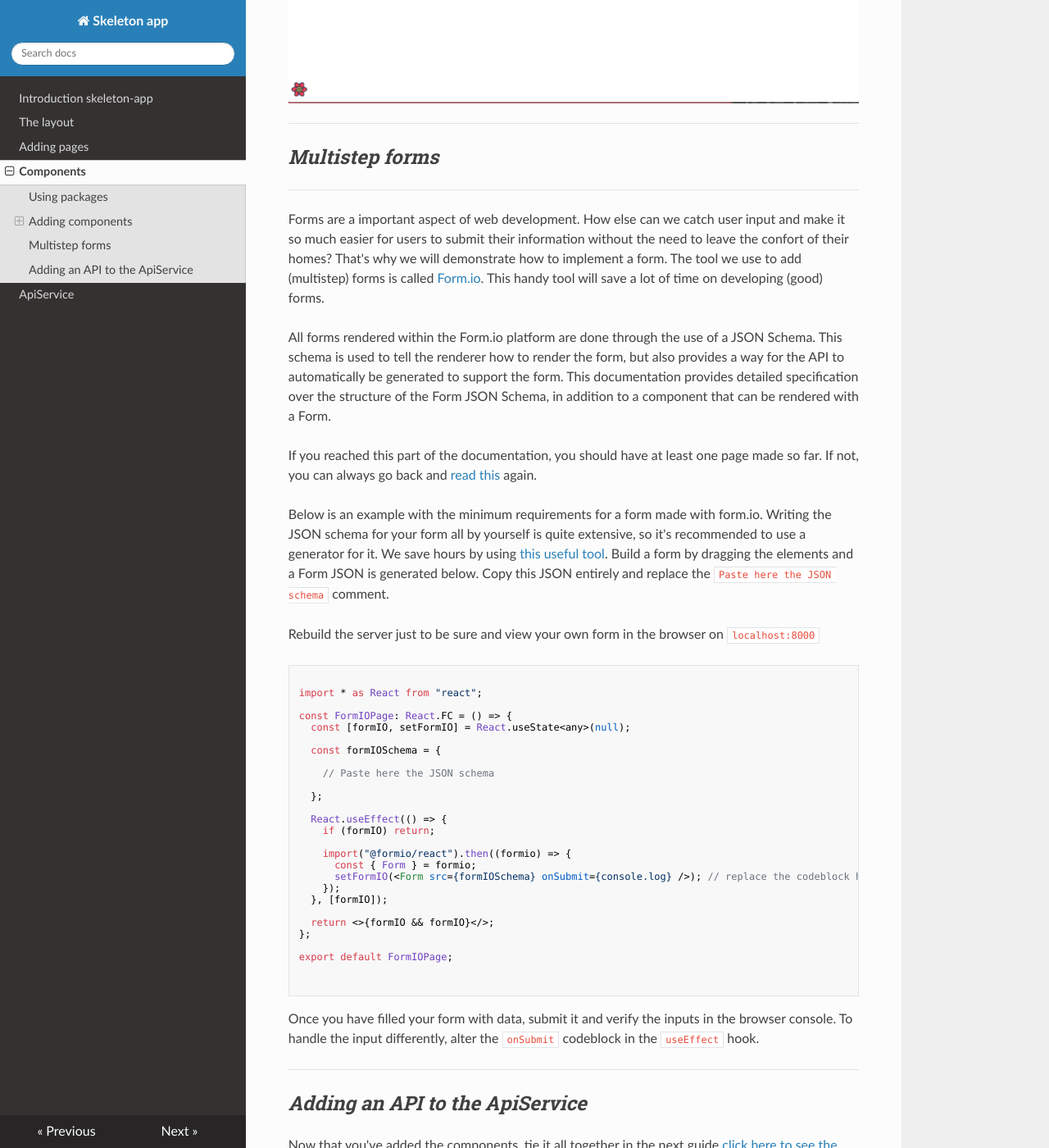
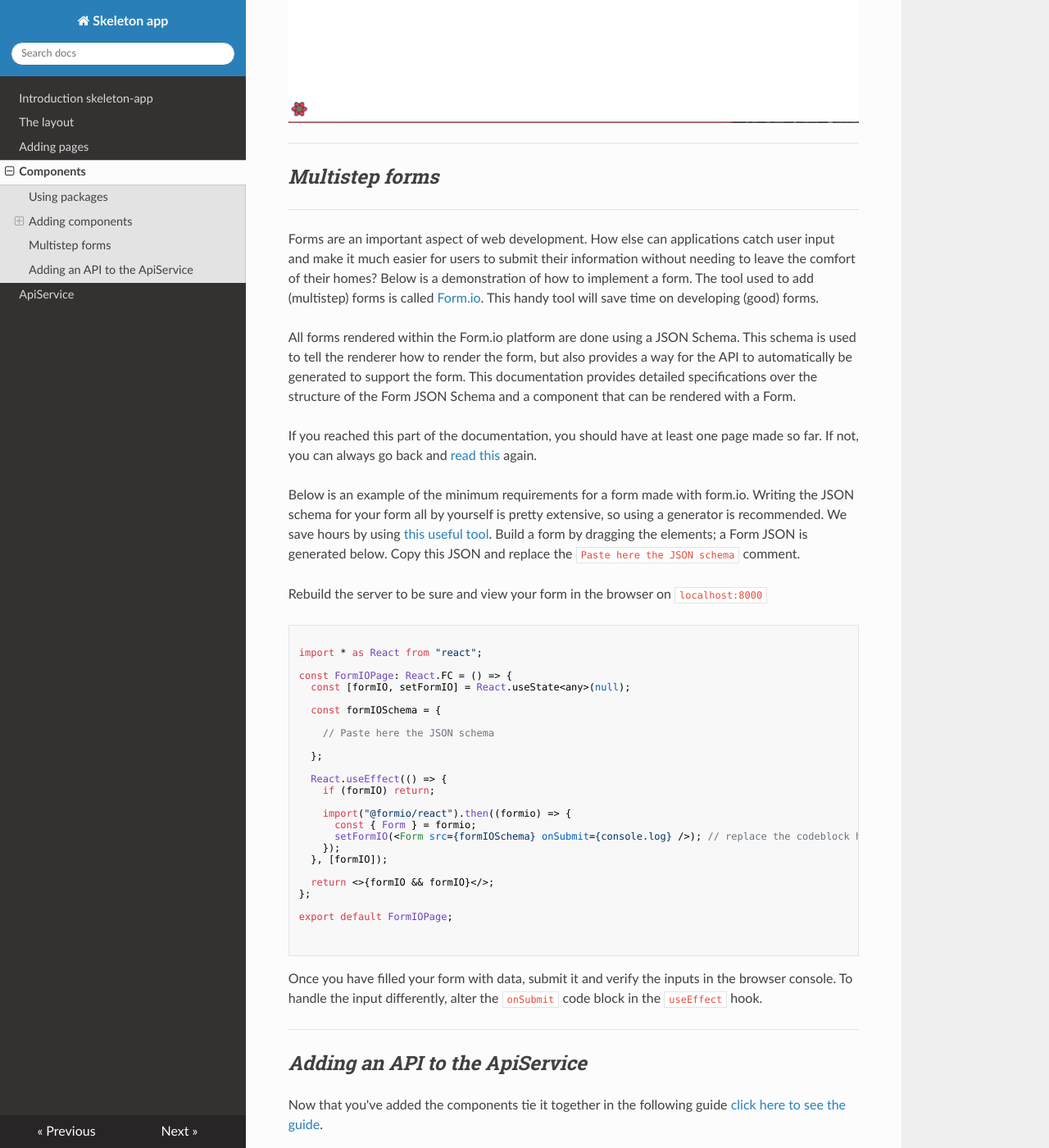
Before and after one commit to ConductionNL/skeleton-app, an MkDocs documentation site: the page built from docs/components.md, in a window 1280 px wide and 1400 px high, scrolled down 3850 px. Shown: the whole window at 82% size. Built offline with MkDocs 1.6.1, drawn with Linux system fonts in a browser that asks for light colours; nearby versions of some CDN libraries; some of the changed text lies outside the part shown.

````diff
--- a/docs/components.md
+++ b/docs/components.md
@@ -15,9 +15,9 @@ This page consists of the following parts:
 ## _Using packages_
 
 ---
-The Skeleton app is designed to be modular to save on development time. One of the aspects of this is the compatibility to use components developed from different players in various ecosysems. One of the players in the NL Design System is the municpality of The Hague. These components work especially well with the PIP-template.
+The Skeleton app is designed to be modular to save on development time. One of the aspects of this is the compatibility to use components developed by different players in various ecosystems. One of the NL Design System players is the municipality of The Hague. These components work exceptionally well with the PIP template.
 
-Now that we added the pages, let's add some components.
+Now, with added pages, let's add some components.
 
 The components we're using are in the [conduction-components package](https://www.npmjs.com/package/@conduction/components) and the [gemeente-denhaag package](https://nl-design-system.github.io/denhaag/?path=/story/den-haag-introduction--page).
 these packages are already included in `package.json` and can be used right away.
@@ -30,8 +30,8 @@ these packages are already included in `package.json` and can be used right away
 
 ---
 
-This guide shows you how to add common page elements like tables and forms to your pages. After that, we will tie it all together
-by submitting the form and rendering the data in a table. We assume imports are known to the user as well as React hooks and TypeScript interfaces. If any of the examples below are unclear, please revisit the requirements on the home page of the documentation or the [glossary](glossary.md).
+This guide shows you how to add common page elements like tables and forms to your pages. After that, all will be tied together
+by submitting the form and rendering the data in a table. Assuming imports are known to the readereadereader and React hooks and TypeScript interfaces. If any of the examples below are unclear, please revisit the requirements on the home page of the documentation or the [glossary](glossary.md).
 
 ---
 
@@ -39,11 +39,11 @@ by submitting the form and rendering the data in a table. We assume imports are
 
 ---
 
-First add the table to `/src/templates/test/[your-example-name].tsx`.
+First, let's add the table to `/src/templates/test/testDetailPage.tsx`. Doing this is like any other component with React and TypeScript.
 
 ```Javascript
 
-//  /src/templates/test/[your-example-name].tsx
+//  /src/templates/test/testDetailPage.tsx
 import * as React from "react";
 import { Button, Heading3 } from "@gemeente-denhaag/components-react";
 import { Table, TableBody, TableCell, TableHead, TableHeader, TableRow } from "@gemeente-denhaag/table";
@@ -141,7 +141,7 @@ export const TestDetailTemplate: React.FC<TestDetailProps> = ({ example }) => {
 };
 ```
 
-Now we can link the table to the form
+Now, to link the table to the form
 Edit the button in the table to:
 
 ```Javascript
@@ -160,15 +160,15 @@ You should see this:
 
 ---
 
-Forms are a important aspect of web development. How else can we catch user input and make it so much easier for users to submit their information without the need to leave the confort of their homes? That's why we will demonstrate how to implement a form. The tool we use to add (multistep) forms is called [Form.io](https://form.io). This handy tool will save a lot of time on developing (good) forms.
+Forms are an important aspect of web development. How else can applications catch user input and make it much easier for users to submit their information without needing to leave the comfort of their homes? Below is a demonstration of how to implement a form. The tool used to add (multistep) forms is called [Form.io](https://form.io). This handy tool will save time on developing (good) forms.
 
-All forms rendered within the Form.io platform are done through the use of a JSON Schema. This schema is used to tell the renderer how to render the form, but also provides a way for the API to automatically be generated to support the form. This documentation provides detailed specification over the structure of the Form JSON Schema, in addition to a component that can be rendered with a Form.
+All forms rendered within the Form.io platform are done using a JSON Schema. This schema is used to tell the renderer how to render the form, but also provides a way for the API to automatically be generated to support the form. This documentation provides detailed specifications over the structure of the Form JSON Schema and a component that can be rendered with a Form.
 
 If you reached this part of the documentation, you should have at least one page made so far. If not, you can always go back and [read this](https://conductionnl.github.io/skeleton-app/pages/) again.
 
-Below is an example with the minimum requirements for a form made with form.io. Writing the JSON schema for your form all by yourself is quite extensive, so it's recommended to use a generator for it. We save hours by using [this useful tool](https://kaleguy.github.io/formiojs-client/#/t/36/). Build a form by dragging the elements and a Form JSON is generated below. Copy this JSON entirely and replace the `Paste here the JSON schema` comment.
+Below is an example of the minimum requirements for a form made with form.io. Writing the JSON schema for your form all by yourself is pretty extensive, so using a generator is recommended. We save hours by using [this useful tool](https://kaleguy.github.io/formiojs-client/#/t/36/). Build a form by dragging the elements; a Form JSON is generated below. Copy this JSON and replace the `Paste here the JSON schema` comment.
 
-Rebuild the server just to be sure and view your own form in the browser on `localhost:8000`
+Rebuild the server to be sure and view your form in the browser on `localhost:8000`
 
 ``` Javascript
 
@@ -201,12 +201,12 @@ export default FormIOPage;
 ```
 
 Once you have filled your form with data, submit it and verify the inputs in the browser console. To handle the input differently,
-alter the `onSubmit` codeblock in the  `useEffect` hook.
+alter the `onSubmit` code block in the  `useEffect` hook.
 
 ---
 
 ## _Adding an API to the ApiService_
 
-Now that you've added the components, tie it all together in the next guide [click here to see the guide](./apiService.md).
+Now that you've added the components tie it together in the following guide [click here to see the guide](./apiService.md).
 
 ---
````
Also changed, not shown: other parts of docs/components.md (+1 -1 lines), docs/index.md (+26 -7 lines).
